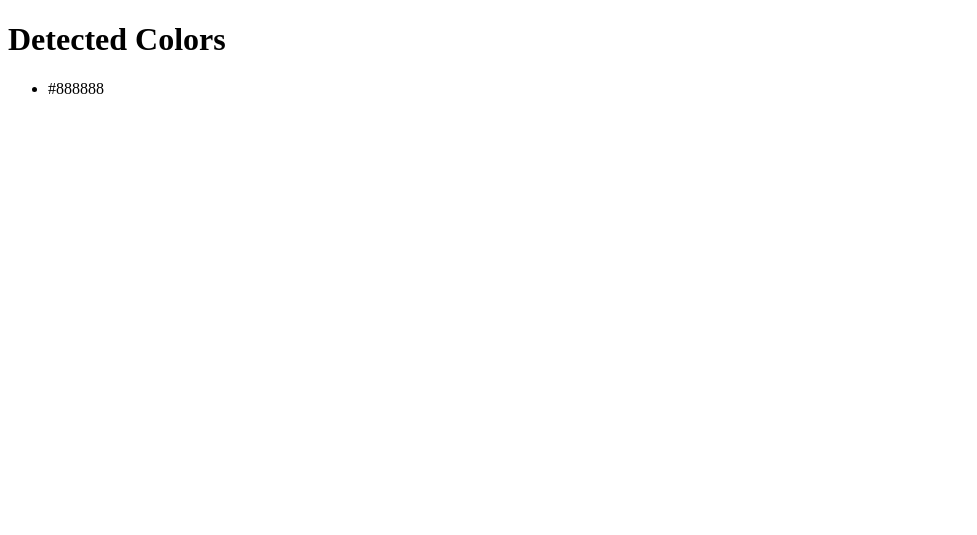
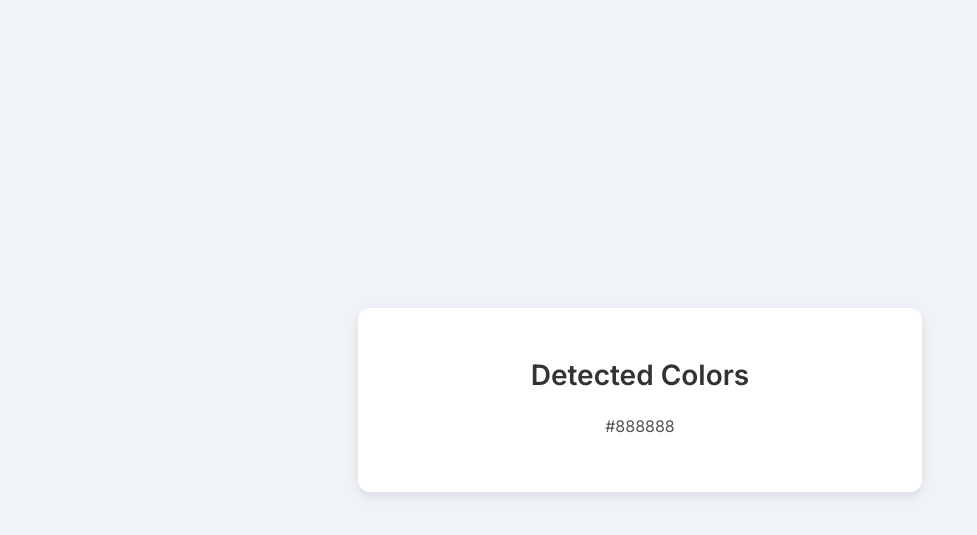
Before and after one commit to PedNoiii/esp32-detection-site, a Flask app: template templates/index.html in a window 1280 px wide. Shown: the top 535 px of the page, without its empty margins (0-977 px from the left). Run offline with Flask 3, Linux system fonts and the light colour scheme; the template is opened without the code that fills it: most values are stand-ins (such as "Sample title", 1, 10 or a date in 2020).

Commit message:
Initial commit

```diff
--- a/templates/index.html
+++ b/templates/index.html
@@ -1,14 +1,58 @@
 <!DOCTYPE html>
-<html>
+<html lang="en">
 <head>
-    <title>ESP32 Detection</title>
+    <meta charset="UTF-8">
+    <meta name="viewport" content="width=device-width, initial-scale=1.0">
+    <title>ESP32 Color Detection</title>
+    <link href="https://fonts.googleapis.com/css2?family=Inter:wght@400;600&display=swap" rel="stylesheet">
+    <style>
+        body {
+            font-family: 'Inter', sans-serif;
+            background-color: #f0f4f8;
+            margin: 0;
+            padding: 0;
+            display: flex;
+            justify-content: center;
+            align-items: center;
+            height: 100vh;
+        }
+        .container {
+            background-color: #ffffff;
+            box-shadow: 0px 4px 12px rgba(0, 0, 0, 0.1);
+            padding: 2rem;
+            border-radius: 12px;
+            text-align: center;
+            width: 90%;
+            max-width: 500px;
+        }
+        h1 {
+            font-size: 1.75rem;
+            color: #333333;
+            margin-bottom: 1rem;
+        }
+        ul {
+            list-style-type: none;
+            padding: 0;
+        }
+        li {
+            font-size: 1rem;
+            color: #555555;
+            padding: 0.5rem 0;
+            border-bottom: 1px solid #e0e0e0;
+        }
+        li:last-child {
+            border-bottom: none;
+        }
+    </style>
 </head>
 <body>
+    <div class="container">
         <h1>Detected Colors</h1>
         <ul>
             {% for color in detections %}
                 <li>{{ color }}</li>
             {% endfor %}
         </ul>
+    </div>
 </body>
 </html>
```
Lines whose indentation alone changed are shown as unchanged.
